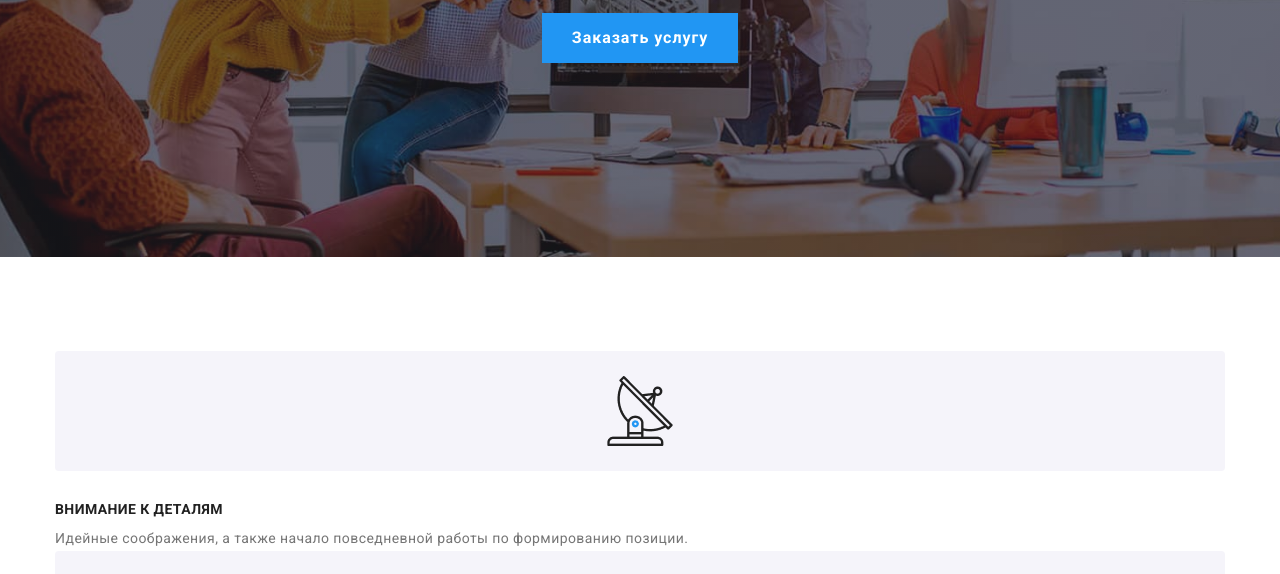
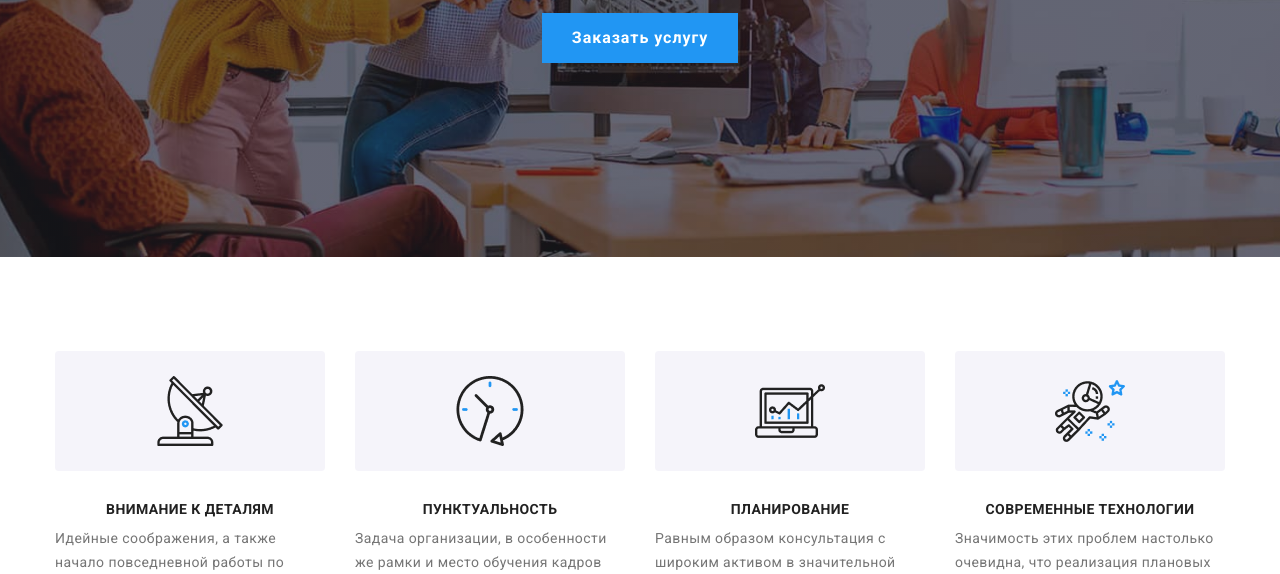
Before and after one commit to Zestiko/goit-markup-hw-08, a plain HTML site: page index.html in a window 1280 px wide. Shown: the part 356-930 px from the top of the page. Drawn offline with nearby package versions, Linux system fonts and the light colour scheme.

Commit message:
Benefits and work sessions

```diff
--- a/scss/components/_benefits.scss
+++ b/scss/components/_benefits.scss
@@ -2,10 +2,29 @@
     // display: flex;
     // justify-content: space-between;
 
+    @media  screen and (min-width:768px) {
+        &{ display: flex;
+        flex-wrap: wrap;
+        margin: -15px;}
+     }
 
+     &__item {
+        @media screen and (max-width: 767px)  {
+           &:not(:last-child) {margin-bottom: 30px;}
+        }
 
+        @media screen and (min-width: 768px) {
+             &{width: calc((100% - 60px)/2);
+                    margin: 15px;}
         }
-.benefits__item {
+
+        @media screen and (min-width:1200px) {
+        &{width: calc((100% - 120px)/4);
+           margin: 15px;}
+        }
+     }
+
+     &__item {
         // width: 270px;
         &:before {
             display: block;
@@ -20,7 +39,7 @@
         }
     }
 
-.benefits__titel {
+    &__titel {
         margin-bottom: 10px;
         color: var(--main-color);
             font-style: normal;
@@ -29,15 +48,52 @@
             line-height: 1.15;
             letter-spacing: 0.03em;
             text-transform: uppercase;
+            text-align: center;
 
     }
-.benefits__article {
+    &__article {
         color: var(--secondary-color);
             font-weight: 400;
             font-size: 14px;
             line-height: 1.71;
             letter-spacing: 0.03em;
     }
+
+}
+// &__item {
+//     // width: 270px;
+//     &:before {
+//         display: block;
+//         content: "";
+//         height: 120px;
+//         background-color: #F5F4FA;
+//         background-position: center;
+//         background-repeat: no-repeat;
+//         border-radius: 4px;
+
+//         margin-bottom: 30px;
+//     }
+// }
+
+// .benefits__titel {
+//     margin-bottom: 10px;
+//     color: var(--main-color);
+//         font-style: normal;
+//         font-weight: 700;
+//         font-size: 14px;
+//         line-height: 1.15;
+//         letter-spacing: 0.03em;
+//         text-transform: uppercase;
+//         text-align: center;
+
+// }
+// .benefits__article {
+//     color: var(--secondary-color);
+//         font-weight: 400;
+//         font-size: 14px;
+//         line-height: 1.71;
+//         letter-spacing: 0.03em;
+// }
 
 .icon-antenna::before {
     background-image: url('../images/icon/antenna.png');
--- a/scss/components/_work.scss
+++ b/scss/components/_work.scss
@@ -2,7 +2,15 @@
     display: flex;
     justify-content: space-between;
     padding-top: 0;
+    @media screen and (max-width:1200px) {
+        display: none;
 
+    }
+
+    @media screen and (min-width:1200px) {
+              display: flex;
+
+        }
 }
 
 .work__titel {
```
Also changed, not shown: css/main.min.css, 1 other file. Lines whose indentation alone changed are shown as unchanged.
